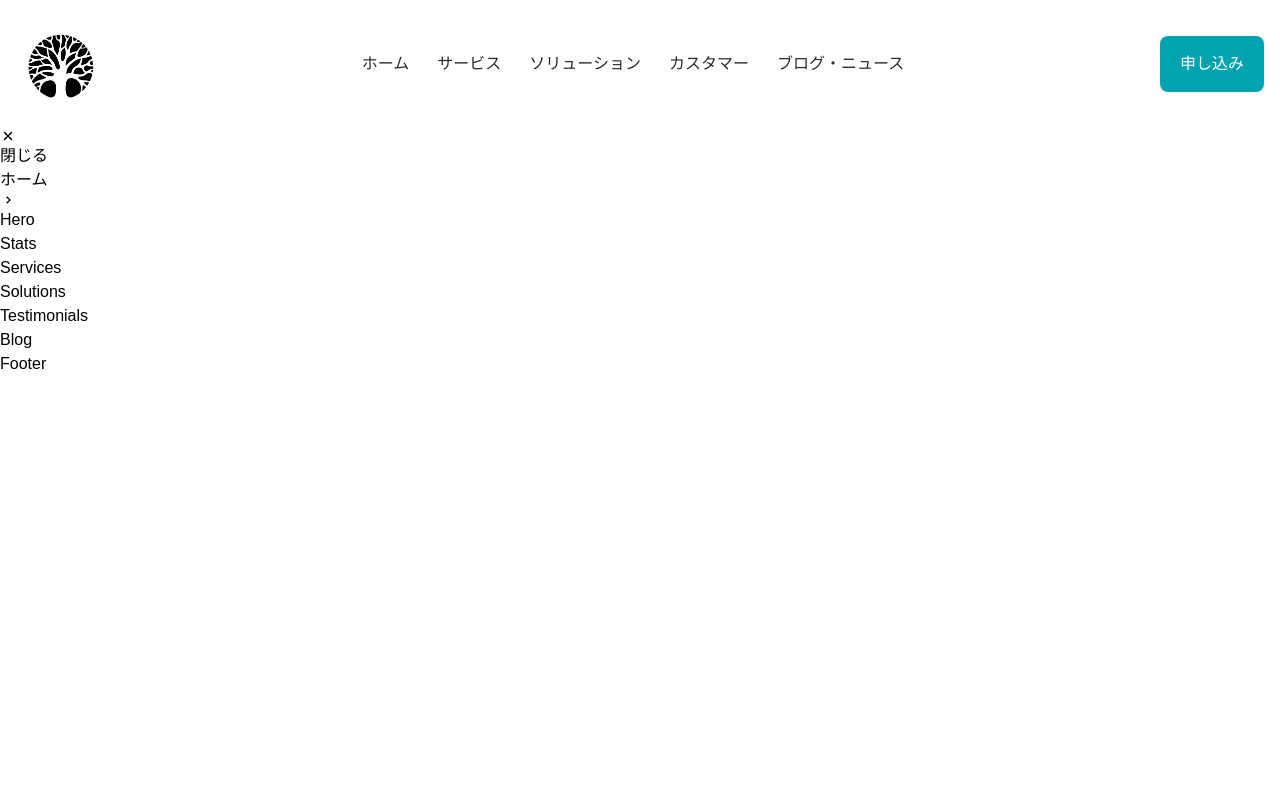
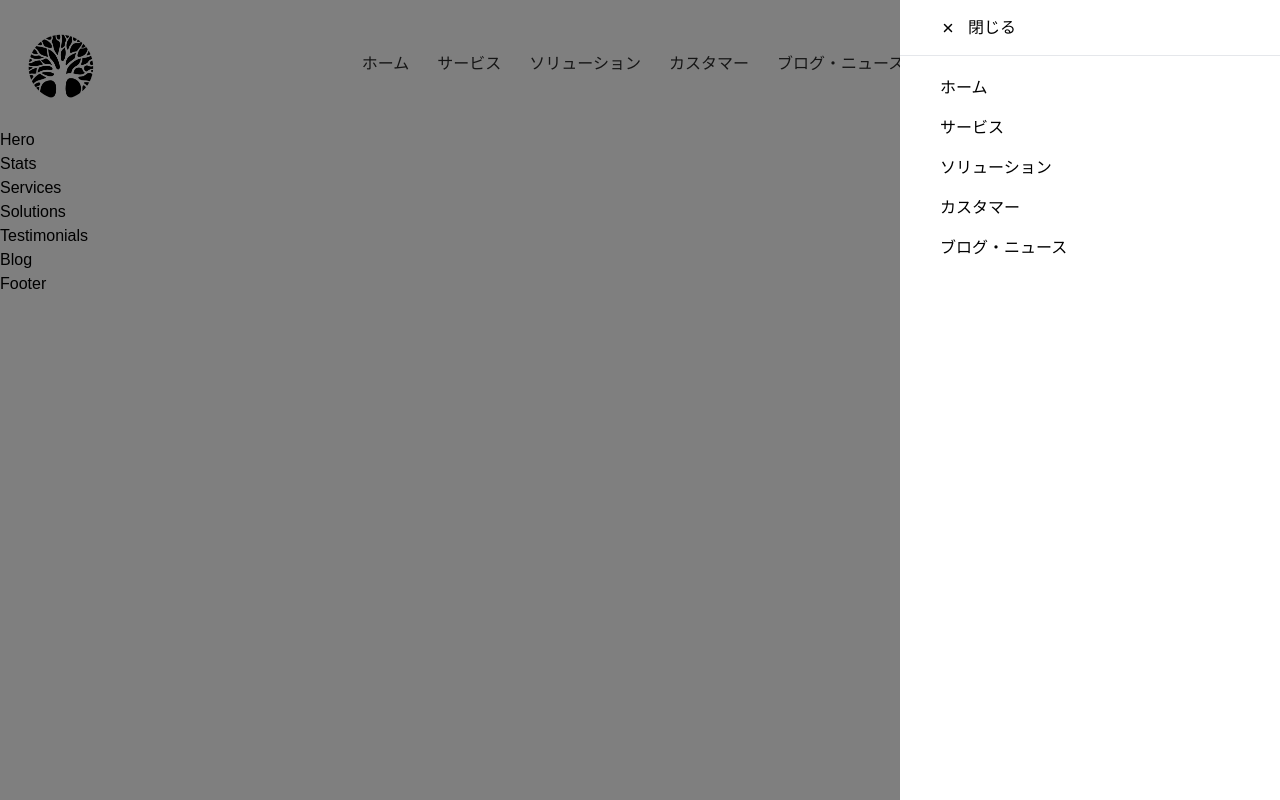
Before and after one commit to tajimamsk/next-tailwind-hp, a Next.js app: page / in a window 1280 px wide. Built offline with nearby package versions, Linux system fonts and the light colour scheme; a web font is replaced by a local one.

Commit message:
メニューのスタイリング

```diff
--- a/components/Navigation.js
+++ b/components/Navigation.js
@@ -1,6 +1,7 @@
+"use client";
 import Image from "next/image";
 import Link from "next/link";
-import React from "react";
+import React, { useState } from "react";
 import { HiOutlineBars3 } from "react-icons/hi2";
 import { IoClose } from "react-icons/io5";
 import { BiChevronRight } from "react-icons/bi";
@@ -29,6 +30,7 @@ const navigationMenu = [
 ];
 
 const Navigation = () => {
+  const [navOpen, setNavOpen] = useState(true);
   return (
     <>
       {/* web menu */}
@@ -77,25 +79,34 @@ const Navigation = () => {
       </header>
 
       {/* mobile menu */}
-      <div>
-        <div>
-          <div>
-            <div>
-              <button>
+      <div className={navOpen ? "py-0 block w-screen z-[999]" : "hidden"}>
+        <div className="h-screen w-screen z-[999] top-0 fixed bg-black bg-opacity-50">
+          <div className="h-screen bg-white w-[380px] top-0 right-0 z-[999] fixed">
+            <div className="h-14 px-10 border-b flex items-center">
+              <button className="flex items-center space-x-3">
                 <IoClose />
                 <span>閉じる</span>
               </button>
             </div>
-            <div>
-              <ul>
-                <li>
-                  <Link href="">
-                    <span>ホーム</span>
-                    <span>
-                      <BiChevronRight />
-                    </span>
-                  </Link>
-                </li>
+            <div className="h-full py-3 px-10 pb-20">
+              <ul className="block mb-7">
+                {navigationMenu.map((item, index) => (
+                  <li key={index}>
+                    <Link
+                      href={item.href}
+                      className="group flex items-center py-2 duration-300
+                      transition-all ease-out hover:text-green-500"
+                    >
+                      <span>{item.label}</span>
+                      <span
+                        className="relative left-2 duration-300 transition-all
+                        ease-in-out opacity-0 group-hover:opacity-100 group-hover:left-3"
+                      >
+                        <BiChevronRight className="text-xl" />
+                      </span>
+                    </Link>
+                  </li>
+                ))}
               </ul>
             </div>
           </div>
```
